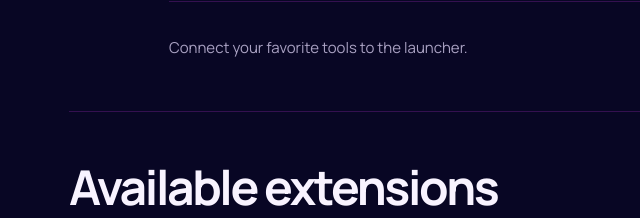
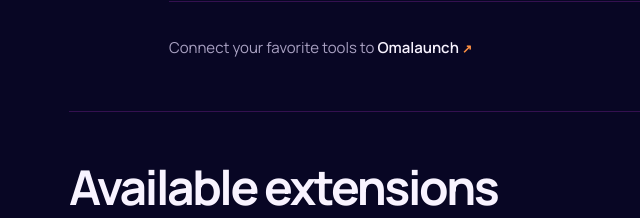
Before and after one commit to DanielLemky/omalaunch-extensions, a plain HTML site: page index.html in a window 1280 px wide. Shown: the part 380-598 px from the top of the page, 11-651 px from the left. Drawn offline with nearby package versions, Linux system fonts and the light colour scheme.

Commit message:
Link Omalaunch from directory hero

```diff
--- a/index.html
+++ b/index.html
@@ -14,7 +14,7 @@
     <section class="hero">
       <img class="hero-logo" src="assets/omalaunch-logo.png" alt="Omalaunch — Omarchy Plugin" width="1440" height="500">
       <div class="hero-details">
-        <p>Connect your favorite tools to the launcher.</p>
+        <p>Connect your favorite tools to <a href="https://github.com/DanielLemky/omalaunch">Omalaunch <span aria-hidden="true">↗</span></a></p>
         <a class="button" href="https://github.com/DanielLemky/omalaunch-extensions/issues/new?template=submit-extension.yml">Submit an extension <span aria-hidden="true">↗</span></a>
       </div>
     </section>
--- a/styles.css
+++ b/styles.css
@@ -36,6 +36,9 @@ main, footer { width: min(calc(100% - 40px), var(--max-width)); margin-inline: a
 .hero-logo { display: block; width: min(100%, 920px); height: auto; margin: 0 auto; }
 .hero-details { display: flex; align-items: center; justify-content: space-between; gap: 30px; width: min(100%, 920px); margin: 4px auto 0; padding-top: 24px; border-top: 1px solid var(--line); }
 .hero-details p { margin: 0; color: var(--muted); font-size: 15px; }
+.hero-details p a { color: var(--text); font-weight: 600; text-decoration: none; }
+.hero-details p a span { color: var(--orange); font-size: 12px; }
+.hero-details p a:hover { color: var(--pink); }
 
 .button { display: inline-flex; align-items: center; gap: 16px; padding: 12px 16px; border: 1px solid rgba(246, 44, 131, .5); border-radius: 5px; background: rgba(246, 44, 131, .08); color: #fff; font-size: 12px; font-weight: 700; text-decoration: none; }
 .button span { color: var(--orange); }
```
